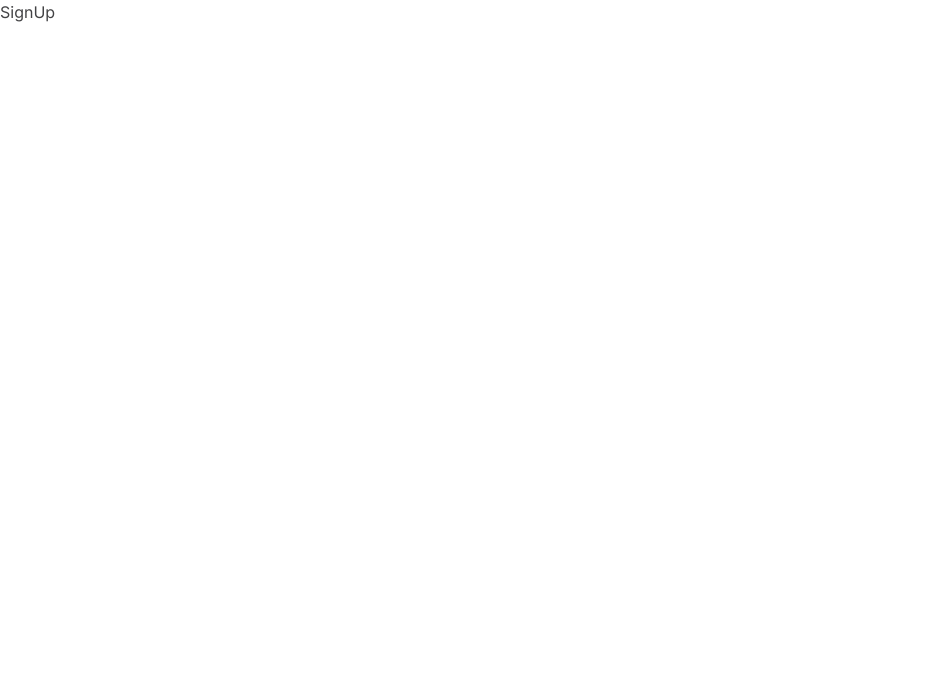
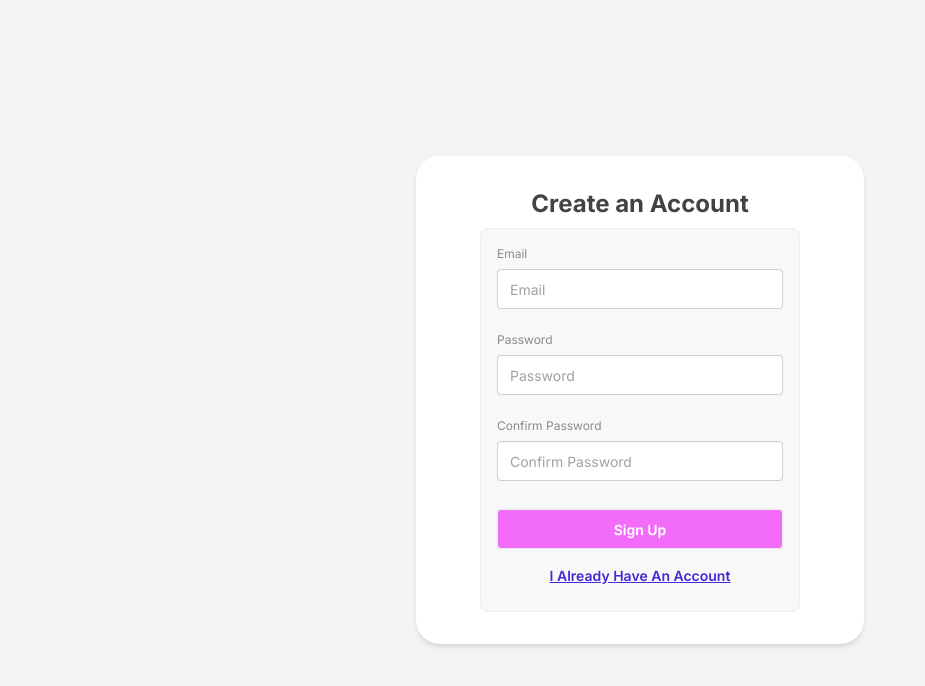
Before and after one commit to Grupp-4-Ventixe/frontend, a React (Vite) app: page /signup in a window 1280 px wide. Shown: the top 686 px of the page, without its empty margins (0-925 px from the left). Built offline with nearby package versions, Linux system fonts and the light colour scheme.

Commit message:
feat: update SignUp component with enhanced layout and styling; add routing link to login

```diff
--- a/src/partials/pages/auth/SignUp.jsx
+++ b/src/partials/pages/auth/SignUp.jsx
@@ -1,5 +1,6 @@
 import React from 'react'
 import { useAuth } from '../../../contexts/AuthContext'
+import { Link } from 'react-router-dom';
 
 const SignUp = () => {
   try {
@@ -9,7 +10,37 @@ const SignUp = () => {
 
 
   return (
-    <div>SignUp</div>
+    <div className="flex items-center justify-center min-h-screen bg-gray-100">
+      <div className="bg-white p-8 rounded-3xl shadow-md max-w-md w-full">
+
+        <h1 className="text-2xl font-bold mb-2 text-center">Create an Account</h1>
+
+        <fieldset className="fieldset bg-base-200 border-base-300 mx-auto rounded-box w-xs border p-4">
+
+          <label className="label">Email</label>
+          <input type="email" className="input mb-4" placeholder="Email" />
+
+          <label className="label">Password</label>
+          <input type="password" className="input mb-4" placeholder="Password" />
+
+          <label className="label">Confirm Password</label>
+          <input type="password" className="input mb-1.5" placeholder="Confirm Password" />
+
+          <button type="submit" className="btn mt-4 text-white" style={{ backgroundColor: '#f26cf9' }}>Sign Up</button>
+
+          <Link to="/login" className="btn btn-link">
+            I Already Have An Account
+          </Link>
+
+
+
+        </fieldset>
+
+      </div>
+    </div>
+
+
+
   )
 }
 
```
